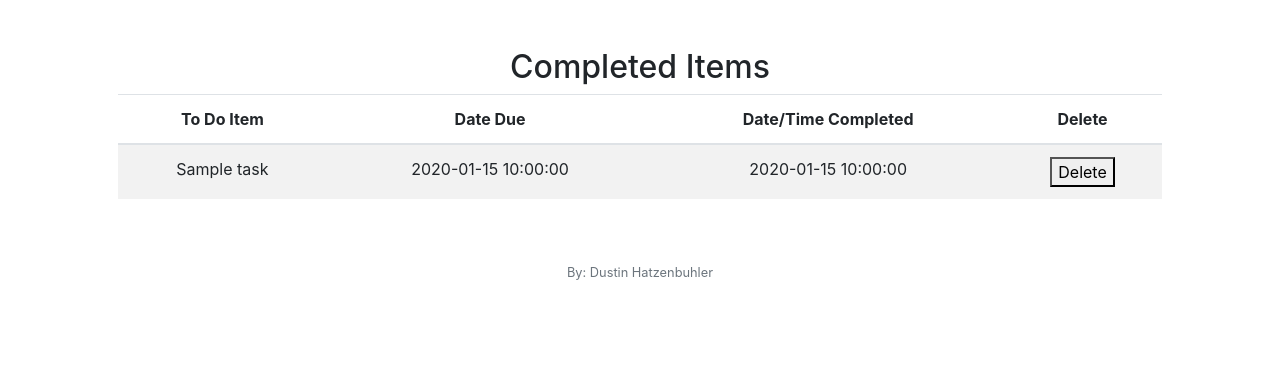
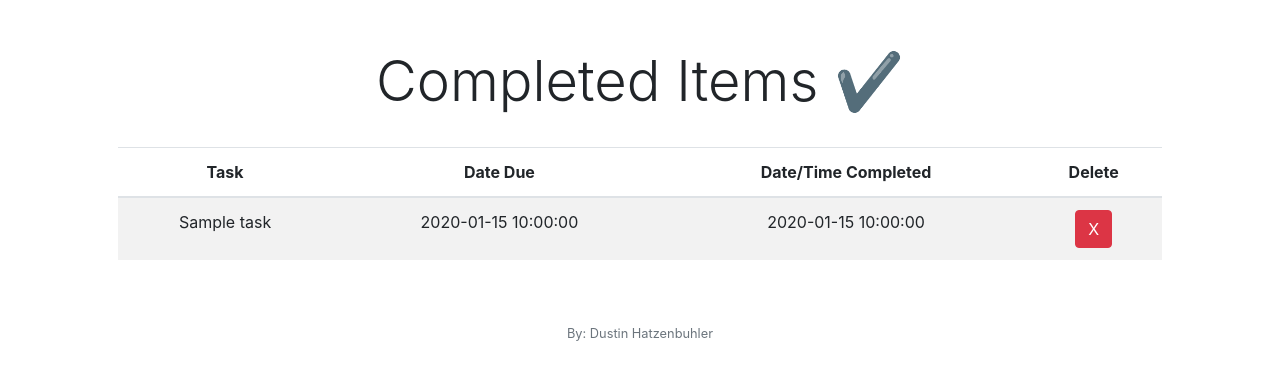
Before and after one commit to DustyHatz/CS50projects, a Flask app: template final/todo/templates/completed.html in a window 1280 px wide. Shown: the part 76-456 px from the top of the page. Run offline with Flask 2, Linux system fonts and the light colour scheme; the template is opened without the code that fills it: most values are stand-ins (such as "Sample title", 1, 10 or a date in 2020); some libraries are stand-ins or nearby versions.

Commit message:
add new header, add red delete buttons

```diff
--- a/final/todo/templates/completed.html
+++ b/final/todo/templates/completed.html
@@ -1,18 +1,17 @@
 {% extends "layout.html" %}
 
 {% block title %}
-    completed
+    Completed
 {% endblock %}
 
 {% block main %}
 
-    <h2>Completed Items</h2>
-
-
+    <h1 class="display-4">Completed Items ✔</h1>
+    <br>
     <table class="table table-striped">
         <thead>
             <tr>
-                <th>To Do Item</th>
+                <th>Task</th>
                 <th>Date Due</th>
                 <th>Date/Time Completed</th>
                 <th>Delete</th>
@@ -26,7 +25,7 @@
                     <td>
                         <form action="/delete_completed" method="post">
                             <input type=hidden value="{{ item.task_id }}" name="id_to_delete">
-                            <button type="submit">Delete</button>
+                            <button type="submit" class="btn btn-danger">X</button>
                         </form>
                     </td>
                 </tr>
```
